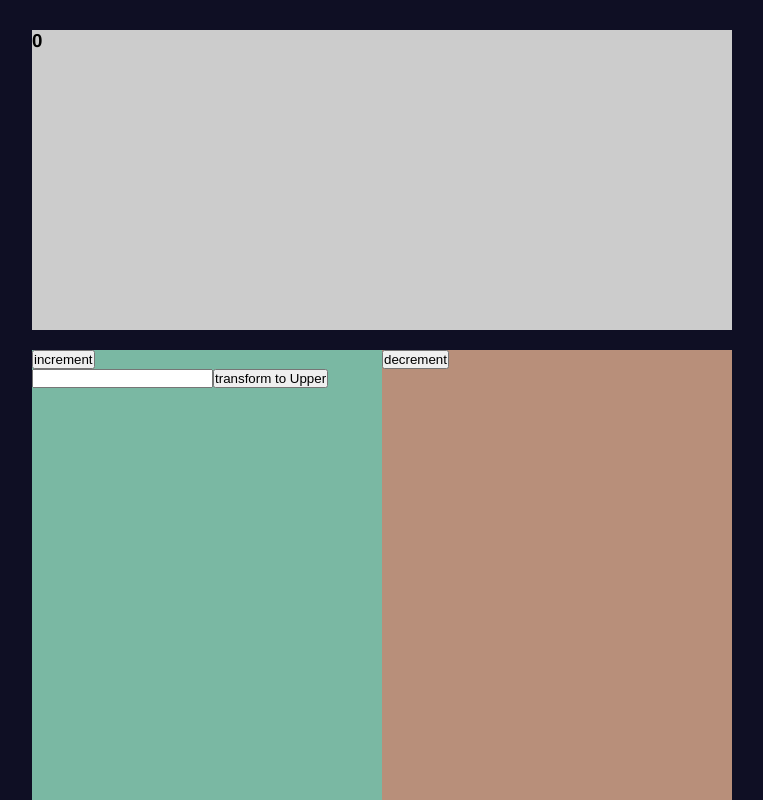
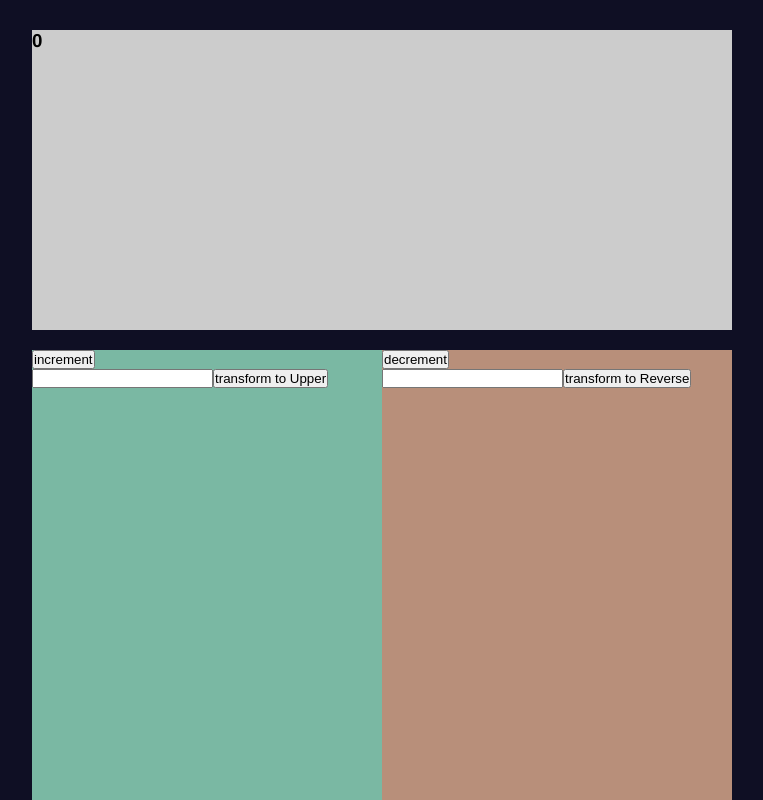
Before and after one commit to SztefkoKamil/vue-app-for-tests, a Vue app: page / in a window 1280 px wide. Shown: the top 800 px of the page, without its empty margins (258-1021 px from the left). Built offline with nearby package versions, Linux system fonts and the light colour scheme.

Commit message:
Add toReverse
Added toReverse form.
Added inputToReverse variable.
Added toReverse method

```diff
--- a/src/components/RightPanel/RightPanel.vue
+++ b/src/components/RightPanel/RightPanel.vue
@@ -1,6 +1,10 @@
 <template>
   <div class="right-panel__container">
     <button class="right-panel__clickCounterDecrement" @click="$store.commit('decrementClickCounter')">decrement</button>
+    <form class="right-panel__toReverse-form" @submit.prevent="toReverse">
+      <input class="toReverse-input" type="text" v-model="inputToReverse">
+      <button class="right-panel__toReverseBtn">transform to Reverse</button>
+    </form>
   </div>
 </template>
 
@@ -8,6 +12,17 @@
 
 export default {
   name: 'RightPanel',
+  data() {
+    return {
+      inputToReverse: ''
+    }
+  },
+  methods: {
+    toReverse() {
+      this.$store.dispatch('toReverse', this.inputToReverse)
+      this.inputToReverse = ''
+    }
+  }
 }
 </script>
 
```
